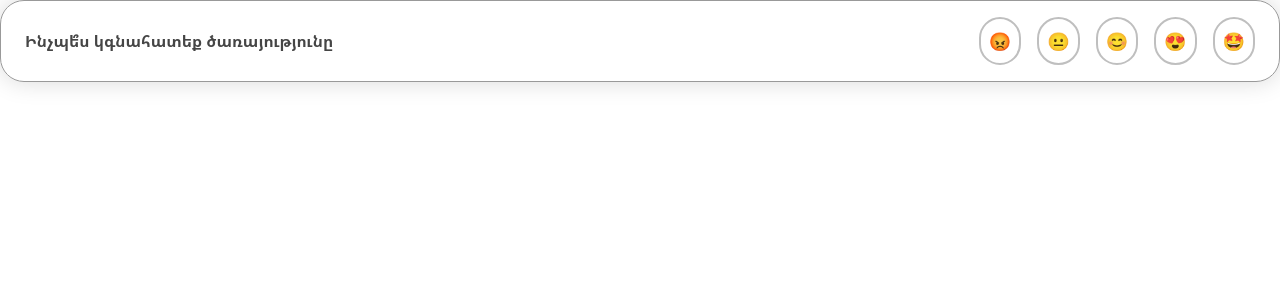
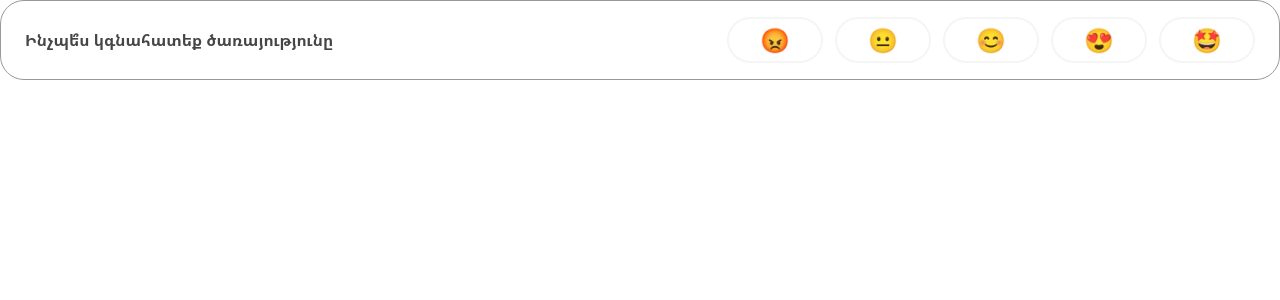
Before and after one commit to InformationSystemsAgency/user-satisfaction-widget, a Nuxt app: page / in a window 1280 px wide. Shown: the top 300 px of the page. Built offline with nearby package versions, Linux system fonts and the light colour scheme.

Commit message:
feat: add all states for ratign bar

```diff
--- a/app/pages/index.vue
+++ b/app/pages/index.vue
@@ -1,25 +1,123 @@
 <template>
-
-  <div class="w-full px-6 py-4 border border-text-500 rounded-3xl shadow-[0_0_24px_0_#00000026]">
-
-    <div class="w-full gap-8 flex items-start md:items-center justify-between flex-col md:flex-row">
-
-      <div class="text-text-700 text-base font-semibold leading-normal">
+  <div class="w-full h-[126px] md:h-20 px-6 py-4 border border-text-500 rounded-3xl overflow-hidden flex items-center">
+    <div
+      v-if="!showCommentSection"
+      class="w-full gap-10 flex items-start md:items-center justify-between flex-col md:flex-row"
+    >
+      <div
+        v-if="!feedbackForm.rating"
+        v-motion="{
+          initial: {
+            y: 40,
+            opacity: 0,
+          },
+          enter: {
+            y: 0,
+            opacity: 1,
+          },
+        }"
+        class="text-text-700 text-base font-semibold leading-normal shrink-0"
+      >
         Ինչպե՞ս կգնահատեք ծառայությունը
       </div>
 
-      <div class="w-auto flex gap-4">
-        <HenaketButton
-          v-for="item in ratingOptions"
-          variant="floating"
+      <button
+        v-if="feedbackForm.rating"
+        v-motion="{
+          initial: {
+            y: 40,
+            opacity: 0,
+          },
+          enter: {
+            y: 0,
+            opacity: 1,
+          },
+        }"
+        class="text-primary text-base font-semibold leading-normal shrink-0 underline hover:decoration-[3px] focus:!text-white focus:bg-accessibility focus:shadow-accessibilityOutline focus:animate-accessibility-outline-pulse"
+        @click="openCommentSection"
+      >
+        Ցանկանում եք թողնել մեկնաբանություն
+      </button>
+
+      <div class="flex gap-3 min-w-0">
+        <template v-for="(item, index) in ratingOptions">
+          <HenaketButton
+            v-motion="{
+              initial: {
+                y: 40,
+                opacity: 0,
+              },
+            }"
+            :visibleOnce="{
+              opacity: 1,
+              y: 0,
+              transition: {
+                duration: 400,
+              },
+            }"
+            :delay="100 + 40 * index"
+            variant="rating"
+            :active="item.value === feedbackForm.rating"
+            @click="handleFeedbackSubmission(item.value)"
+          >
+            <span class="text-2xl">{{ item.label }}</span>
+          </HenaketButton>
+        </template>
+      </div>
+    </div>
+
+    <div
+      v-if="showCommentSection && !feedbackForm.commentSubmitted"
+      v-motion="{
+        initial: {
+          y: 40,
+          opacity: 0,
+        },
+        enter: {
+          y: 0,
+          opacity: 1,
+        },
+      }"
+      class="w-full"
+    >
+      <div class="w-full flex">
+        <HenaketTextarea
+          v-model="feedbackForm.comment"
+          ref="feedbackTextareaElement"
+          class="w-full"
+          placeholder="Մեկնաբանություն"
+          :rows="1"
+          :maxRows="1"
+        />
+
+        <button
+          class="bg-primary text-text-100 p-2 rounded-e-lg border border-black border-l-0"
+          @click="submitFeedbackComment"
         >
-          <span class="text-lg">{{ item.label }}</span>
-        </HenaketButton>
+          <HenaketIcon
+            icon="send"
+            size="24px"
+          />
+        </button>
       </div>
+    </div>
 
+    <div
+      v-if="showCommentSection && feedbackForm.commentSubmitted"
+      v-motion="{
+        initial: {
+          y: 40,
+          opacity: 0,
+        },
+        enter: {
+          y: 0,
+          opacity: 1,
+        },
+      }"
+    >
+      <div class="text-base font-semibold text-text-700 grow">Շնորհակալություն արձագանքի համար 🎉</div>
     </div>
   </div>
-
 </template>
 
 <script setup lang="ts">
@@ -30,4 +128,50 @@ const ratingOptions = [
   { label: '😍', value: 4 },
   { label: '🤩', value: 5 },
 ];
+
+const showCommentSection = ref(false);
+const feedbackTextareaElement = ref<HTMLTextAreaElement | undefined>(undefined);
+
+const feedbackForm = reactive<{
+  id?: string;
+  rating?: number;
+  comment: string;
+  commentSubmitted: boolean;
+}>({
+  comment: '',
+  commentSubmitted: false,
+});
+
+const handleFeedbackSubmission = async (ratingValue?: number) => {
+  if (ratingValue) {
+    feedbackForm.rating = ratingValue;
+  }
+
+  // await submitFeedback();
+};
+
+const openCommentSection = () => {
+  showCommentSection.value = true;
+
+  // Focus on the textarea after the animation
+  setTimeout(() => feedbackTextareaElement.value?.focus(), 400);
+};
+
+const submitFeedbackComment = async () => {
+  feedbackForm.commentSubmitted = true;
+};
 </script>
+
+<style>
+.app-button {
+  @apply w-24;
+}
+
+.app-button[active='true'] {
+  @apply pointer-events-none bg-blue-300 border-text-600;
+}
+
+.app-textarea-content {
+  @apply rounded-e-none;
+}
+</style>
```
